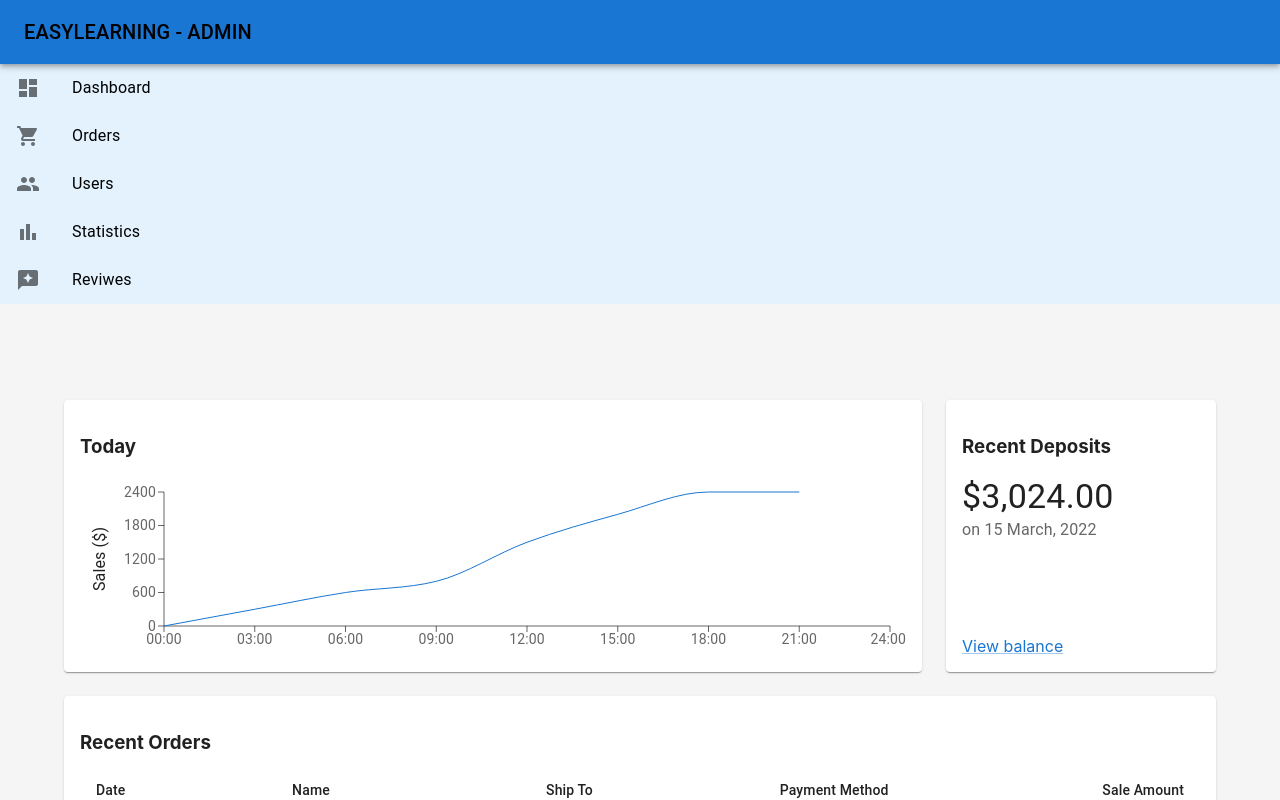
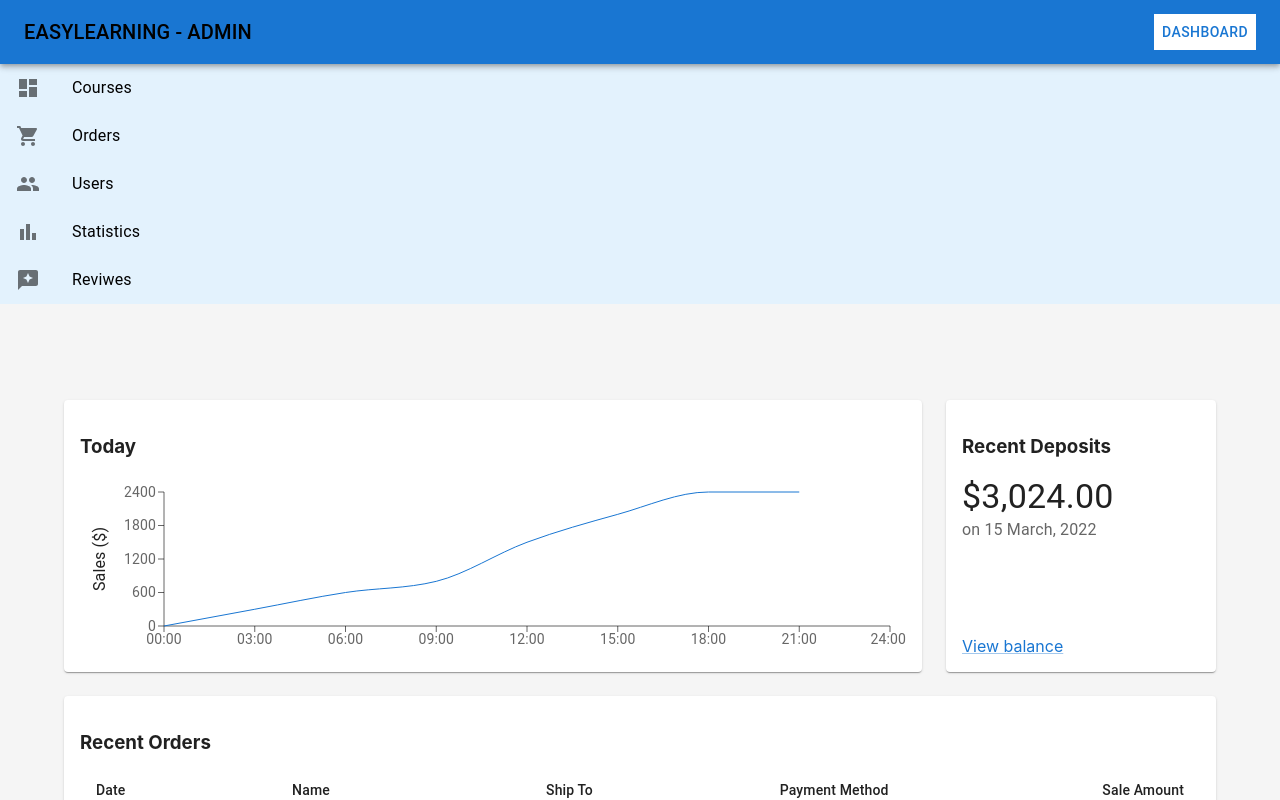
Before and after one commit to diazjoaquin/Admin-EasyLearning, a React (Create React App) app: page / in a window 1280 px wide. Shown: the top 800 px of the page. Built offline with nearby package versions, Linux system fonts and the light colour scheme; no server answers.

Commit message:
refactor. Botón para volver a la página

```diff
--- /dev/null
+++ b/src/components/basicMenu/BasicMenu.jsx
@@ -0,0 +1,42 @@
+import * as React from 'react';
+import Button from '@mui/material/Button';
+import Menu from '@mui/material/Menu';
+import MenuItem from '@mui/material/MenuItem';
+import { Link } from 'react-router-dom';
+import s from './BasicMenu.module.css';
+
+export default function BasicMenu() {
+  const [anchorEl, setAnchorEl] = React.useState(null);
+  const open = Boolean(anchorEl);
+  const handleClick = (event) => {
+    setAnchorEl(event.currentTarget);
+  };
+  const handleClose = () => {
+    setAnchorEl(null);
+  };
+
+  return (
+    <div className={s.circle}>
+      <Button
+        id="basic-button"
+        aria-controls={open ? 'basic-menu' : undefined}
+        aria-haspopup="true"
+        aria-expanded={open ? 'true' : undefined}
+        onClick={handleClick}
+      >
+        Dashboard
+      </Button>
+      <Menu
+        id="basic-menu"
+        anchorEl={anchorEl}
+        open={open}
+        onClose={handleClose}
+        MenuListProps={{
+          'aria-labelledby': 'basic-button',
+        }}
+      >
+        <a href='http://localhost:3000/profile' target="_blank"><MenuItem onClick={handleClose}>Profile</MenuItem></a>
+      </Menu>
+    </div>
+  );
+}
--- /dev/null
+++ b/src/components/basicMenu/BasicMenu.module.css
@@ -0,0 +1,3 @@
+.circle{
+    background-color: white;
+}
--- a/src/components/navbar/Navbar.jsx
+++ b/src/components/navbar/Navbar.jsx
@@ -17,6 +17,7 @@ import NotificationsIcon from '@mui/icons-material/Notifications';
 import MoreIcon from '@mui/icons-material/MoreVert';
 import { Link } from 'react-router-dom';
 import s from './Navbar.module.css';
+import BasicMenu from '../basicMenu/BasicMenu';
 
 const Search = styled('div')(({ theme }) => ({
   position: 'relative',
@@ -215,9 +216,10 @@ export default function PrimarySearchAppBar() {
             >
               <AccountCircle />
             </IconButton> */}
+            <BasicMenu/>
           </Box>
           <Box sx={{ display: { xs: 'flex', md: 'none' } }}>
-            <IconButton
+            {/* <IconButton
               size="large"
               aria-label="show more"
               aria-controls={mobileMenuId}
@@ -226,7 +228,7 @@ export default function PrimarySearchAppBar() {
               color="inherit"
             >
               <MoreIcon />
-            </IconButton>
+            </IconButton> */}
           </Box>
         </Toolbar>
       </AppBar>
--- a/src/components/sidebar/Sidebar.jsx
+++ b/src/components/sidebar/Sidebar.jsx
@@ -20,7 +20,7 @@ const Sidebar = () => {
             <ListItemIcon>
                 <DashboardIcon />
             </ListItemIcon>
-            <ListItemText primary="Dashboard" />
+            <ListItemText primary="Courses" />
             </ListItemButton>
             <ListItemButton>
             <ListItemIcon>
```
